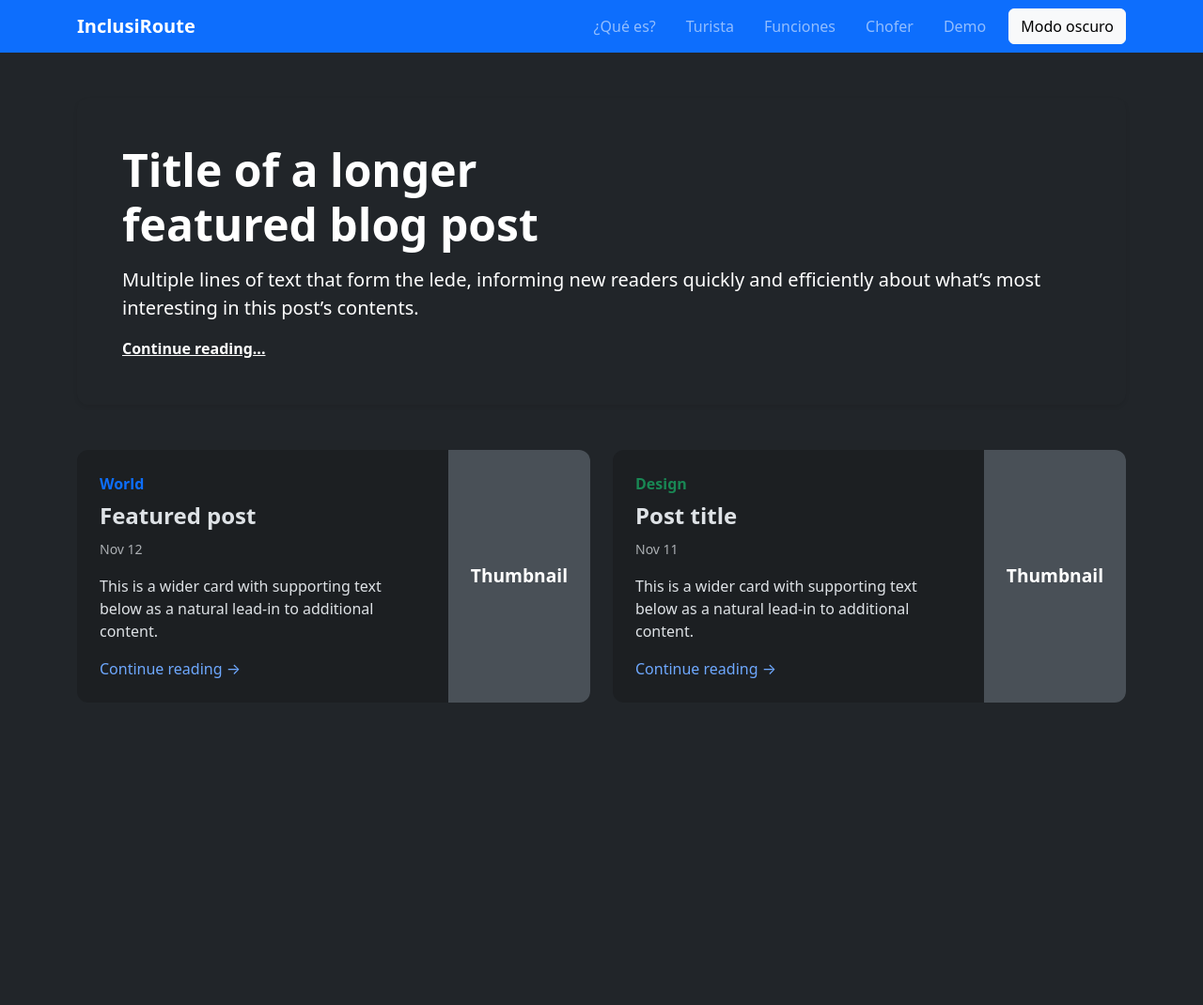
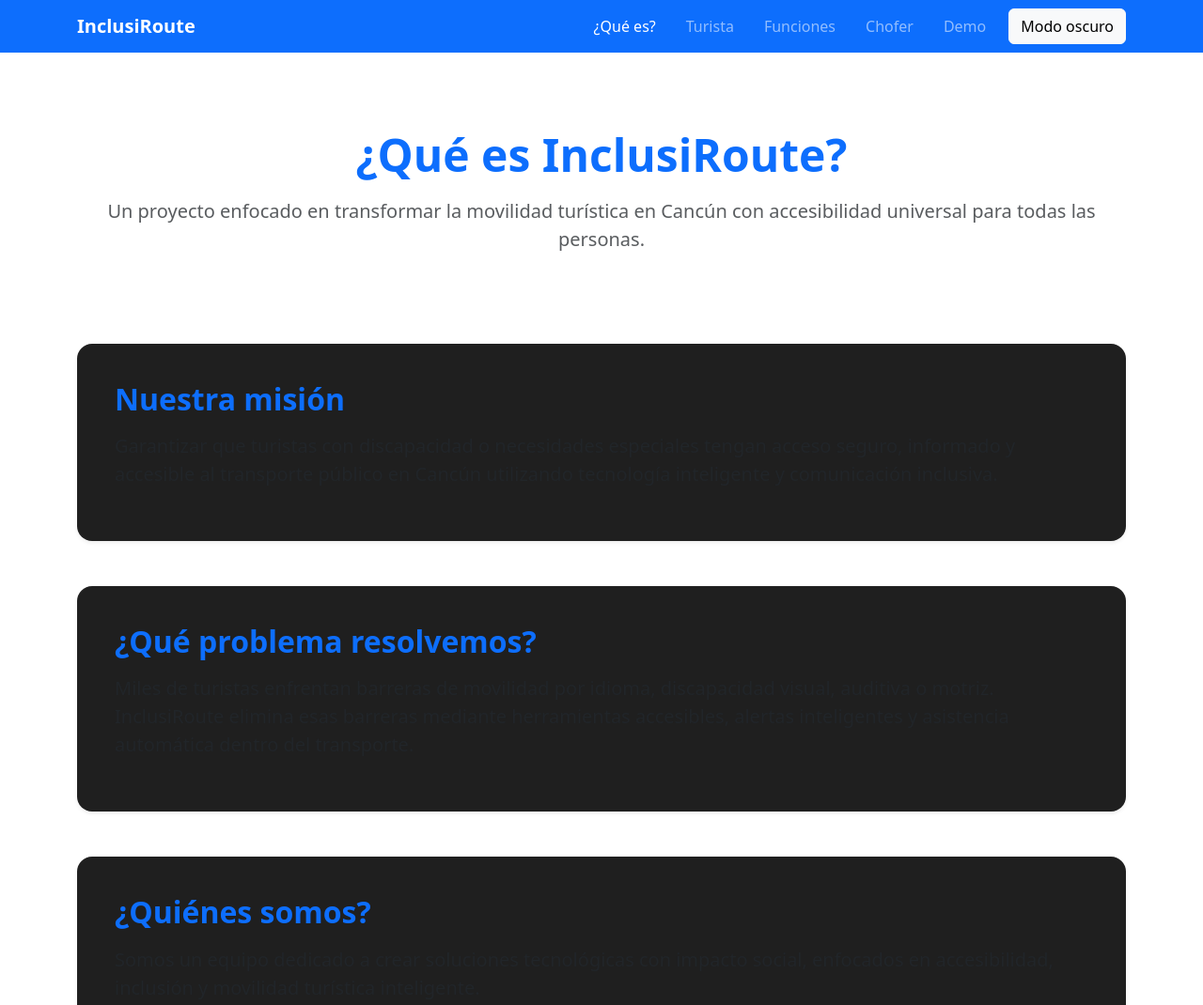
Before and after one commit to CarlosFranciscoTovarPerez/Proyecto-TucanThon, a website: page QuienesSomos.html in a window 1280 px wide. Shown: the top 1070 px of the page at 94% size. Before the commit the page ends 800 px from the top, so only its background shows below. Drawn offline with nearby package versions, Linux system fonts and the light colour scheme.

Commit message:
cambios3

```diff
--- a/QuienesSomos.html
+++ b/QuienesSomos.html
@@ -1,42 +1,32 @@
 <!doctype html>
-<html lang="es" data-bs-theme="dark">
+<html lang="es" data-bs-theme="light">
   <head>
     <meta charset="utf-8">
     <meta name="viewport" content="width=device-width, initial-scale=1">
-    <title>InclusiRoute – Featured</title>
+    <title>InclusiRoute – ¿Qué es?</title>
 
-    <!-- Bootstrap -->
     <link href="https://cdn.jsdelivr.net/npm/bootstrap@5.3.3/dist/css/bootstrap.min.css" rel="stylesheet">
 
     <style>
-      .featured {
-        background-color: #212529;
-        border-radius: 0.75rem;
-        padding: 3rem;
+      .hero {
+        padding: 5rem 0;
+        text-align: center;
       }
-      .thumb {
-        background-color: #495057;
-        display: flex;
-        justify-content: center;
-        align-items: center;
-        color: white;
-        font-weight: bold;
-        font-size: 1.2rem;
-      }
-      .card-custom {
-        background-color: #1c1f22 !important;
-        border-radius: .75rem;
-        overflow: hidden;
+      .section-box {
+        background-color: #1f1f1f;
+        padding: 2.5rem;
+        border-radius: 1rem;
+        margin-bottom: 3rem;
       }
     </style>
   </head>
 
   <body>
 
-<!-- 🔵 NAVBAR (EL MISMO QUE TIENES) -->
+<!-- NAV -->
 <nav class="navbar navbar-expand-lg bg-primary navbar-dark sticky-top">
   <div class="container">
-    <a class="navbar-brand fw-bold" href="#">InclusiRoute</a>
+    <a class="navbar-brand fw-bold" href="index.html">InclusiRoute</a>
 
     <button class="navbar-toggler" type="button" data-bs-toggle="collapse" data-bs-target="#navMenu">
       <span class="navbar-toggler-icon"></span>
@@ -44,11 +34,11 @@
 
     <div class="collapse navbar-collapse" id="navMenu">
       <ul class="navbar-nav ms-auto gap-3">
-        <li class="nav-item"><a class="nav-link" href="#que-es">¿Qué es?</a></li>
-        <li class="nav-item"><a class="nav-link" href="#turista">Turista</a></li>
-        <li class="nav-item"><a class="nav-link" href="#funciones">Funciones</a></li>
-        <li class="nav-item"><a class="nav-link" href="#chofer">Chofer</a></li>
-        <li class="nav-item"><a class="nav-link" href="#demo">Demo</a></li>
+        <li class="nav-item"><a class="nav-link active" href="QuienesSomos.html">¿Qué es?</a></li>
+        <li class="nav-item"><a class="nav-link" href="turista.html">Turista</a></li>
+        <li class="nav-item"><a class="nav-link" href="funciones.html">Funciones</a></li>
+        <li class="nav-item"><a class="nav-link" href="chofer.html">Chofer</a></li>
+        <li class="nav-item"><a class="nav-link" href="demo.html">Demo</a></li>
       </ul>
 
       <button id="toggle-dark" class="btn btn-light ms-3">Modo oscuro</button>
@@ -56,62 +46,84 @@
   </div>
 </nav>
 
-<!-- 🔵 FEATURED HERO -->
-<div class="container my-5">
-  <div class="featured text-white shadow-sm">
-    <h1 class="display-5 fw-bold">Title of a longer<br>featured blog post</h1>
+<!-- HERO -->
+<section class="hero">
+  <div class="container">
+    <h1 class="display-5 fw-bold text-primary">¿Qué es InclusiRoute?</h1>
+    <p class="lead text-muted mt-3">
+      Un proyecto enfocado en transformar la movilidad turística en Cancún
+      con accesibilidad universal para todas las personas.
+    </p>
+  </div>
+</section>
 
+<div class="container">
+
+  <div class="section-box shadow-sm">
+    <h2 class="fw-bold text-primary">Nuestra misión</h2>
     <p class="mt-3 fs-5">
-      Multiple lines of text that form the lede, informing new readers quickly
-      and efficiently about what’s most interesting in this post’s contents.
+      Garantizar que turistas con discapacidad o necesidades especiales tengan acceso
+      seguro, informado y accesible al transporte público en Cancún utilizando tecnología
+      inteligente y comunicación inclusiva.
     </p>
+  </div>
 
-    <a href="#" class="fw-bold text-white text-decoration-underline">Continue reading...</a>
+  <div class="section-box shadow-sm">
+    <h2 class="fw-bold text-primary">¿Qué problema resolvemos?</h2>
+    <p class="mt-3 fs-5">
+      Miles de turistas enfrentan barreras de movilidad por idioma, discapacidad visual,
+      auditiva o motriz. InclusiRoute elimina esas barreras mediante herramientas accesibles,
+      alertas inteligentes y asistencia automática dentro del transporte.
+    </p>
   </div>
-</div>
 
-<!-- 🔵 TWO CARDS BELOW (SIDE BY SIDE) -->
-<div class="container">
-  <div class="row g-4">
+  <div class="section-box shadow-sm">
+    <h2 class="fw-bold text-primary">¿Quiénes somos?</h2>
+    <p class="mt-3 fs-5">
+      Somos un equipo dedicado a crear soluciones tecnológicas con impacto social,
+      enfocados en accesibilidad, inclusión y movilidad turística inteligente.
+    </p>
+  </div>
 
-    <!-- Card 1 -->
-    <div class="col-md-6">
-      <div class="card-custom d-flex">
-        <div class="p-4 flex-grow-1">
-          <strong class="text-primary d-block">World</strong>
-          <h4 class="fw-bold mt-2">Featured post</h4>
-          <small class="text-muted">Nov 12</small>
-          <p class="mt-3">
-            This is a wider card with supporting text below as a natural lead-in to additional content.
-          </p>
-          <a href="#" class="text-decoration-none">Continue reading →</a>
-        </div>
+  <div class="section-box shadow-sm">
+    <h2 class="fw-bold text-primary">Objetivo general</h2>
+    <p class="mt-3 fs-5">
+      Crear un sistema accesible que permita a cualquier persona —independientemente de su
+      condición física o idioma— utilizar el transporte público de Cancún de manera autónoma.
+    </p>
+  </div>
 
-        <div class="thumb p-4" style="width: 180px;">Thumbnail</div>
-      </div>
-    </div>
-
-    <!-- Card 2 -->
-    <div class="col-md-6">
-      <div class="card-custom d-flex">
-        <div class="p-4 flex-grow-1">
-          <strong class="text-success d-block">Design</strong>
-          <h4 class="fw-bold mt-2">Post title</h4>
-          <small class="text-muted">Nov 11</small>
-          <p class="mt-3">
-            This is a wider card with supporting text below as a natural lead-in to additional content.
-          </p>
-          <a href="#" class="text-decoration-none">Continue reading →</a>
-        </div>
-
-        <div class="thumb p-4" style="width: 180px;">Thumbnail</div>
-      </div>
-    </div>
-
-  </div>
 </div>
 
 <script src="https://cdn.jsdelivr.net/npm/bootstrap@5.3.3/dist/js/bootstrap.bundle.min.js"></script>
 
+<!-- MODO OSCURO -->
+<script>
+  const toggleBtn = document.getElementById("toggle-dark");
+  const html = document.documentElement;
+
+  if (localStorage.getItem("theme") === "dark") {
+    html.setAttribute("data-bs-theme", "dark");
+    toggleBtn.innerText = "Modo claro";
+  } else {
+    html.setAttribute("data-bs-theme", "light");
+    toggleBtn.innerText = "Modo oscuro";
+  }
+
+  toggleBtn.addEventListener("click", () => {
+    const current = html.getAttribute("data-bs-theme");
+
+    if (current === "light") {
+      html.setAttribute("data-bs-theme", "dark");
+      localStorage.setItem("theme", "dark");
+      toggleBtn.innerText = "Modo claro";
+    } else {
+      html.setAttribute("data-bs-theme", "light");
+      localStorage.setItem("theme", "light");
+      toggleBtn.innerText = "Modo oscuro";
+    }
+  });
+</script>
+
 </body>
 </html>
```
Also changed, not shown: index.html (+30 -10 lines).
